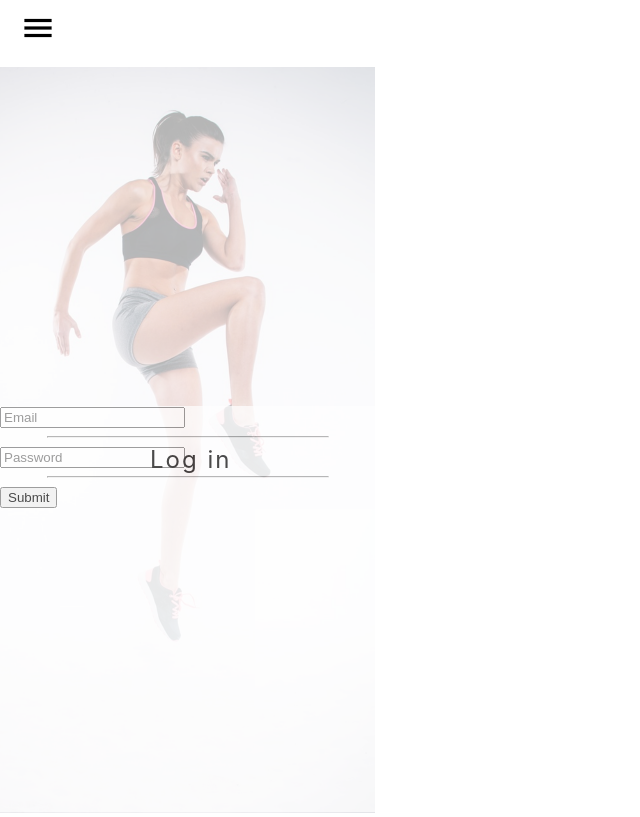
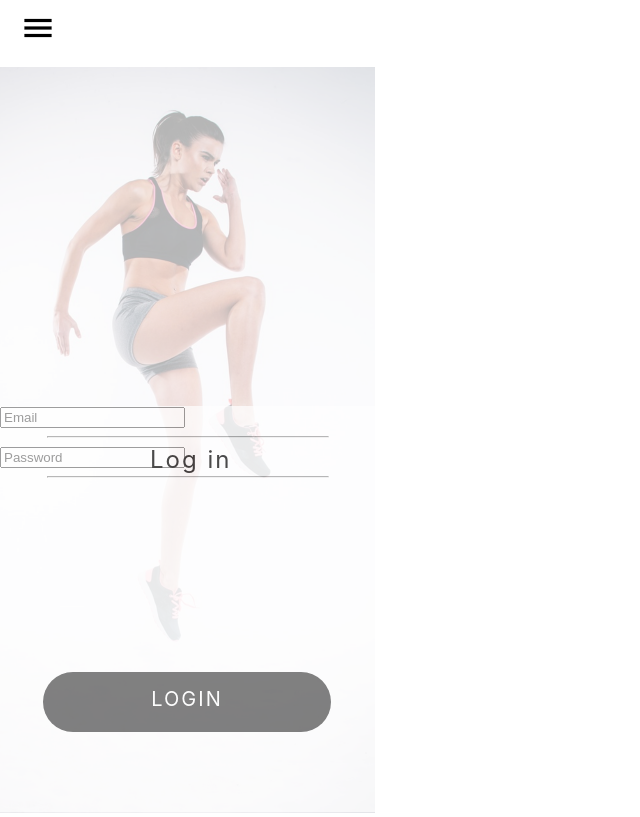
Before and after one commit to petermijkje/workout_app2, a React (Create React App) app in the folder workout_app/: page /Login in a window 1280 px wide. Shown: the whole page, without its empty margins (0-640 px from the left). Built offline with nearby package versions, Linux system fonts and the light colour scheme.

Commit message:
adding custom button to login page

```diff
--- a/workout_app/src/components/custom-button/custom-button.styles.scss
+++ b/workout_app/src/components/custom-button/custom-button.styles.scss
@@ -5,7 +5,7 @@
   left: 43px;
   bottom: 80px;
   background-color: #4e4e4e;
-  border-radius: 20px;
+  border-radius: 50px;
   text-align: center;
 }
 
--- a/workout_app/src/pages/login-and-logout/login-and-logout.component.jsx
+++ b/workout_app/src/pages/login-and-logout/login-and-logout.component.jsx
@@ -1,4 +1,5 @@
 import React from 'react'
+import CustomButton from '../../components/custom-button/custom-button.component'
 
 import './login-and-logout.styles.scss'
 
@@ -26,7 +27,7 @@ function Login() {
             />
           </label>
           <hr />
-          <input type="submit" value="Submit" />
+          <CustomButton />
         </form>
       </div>
     </div>
```
